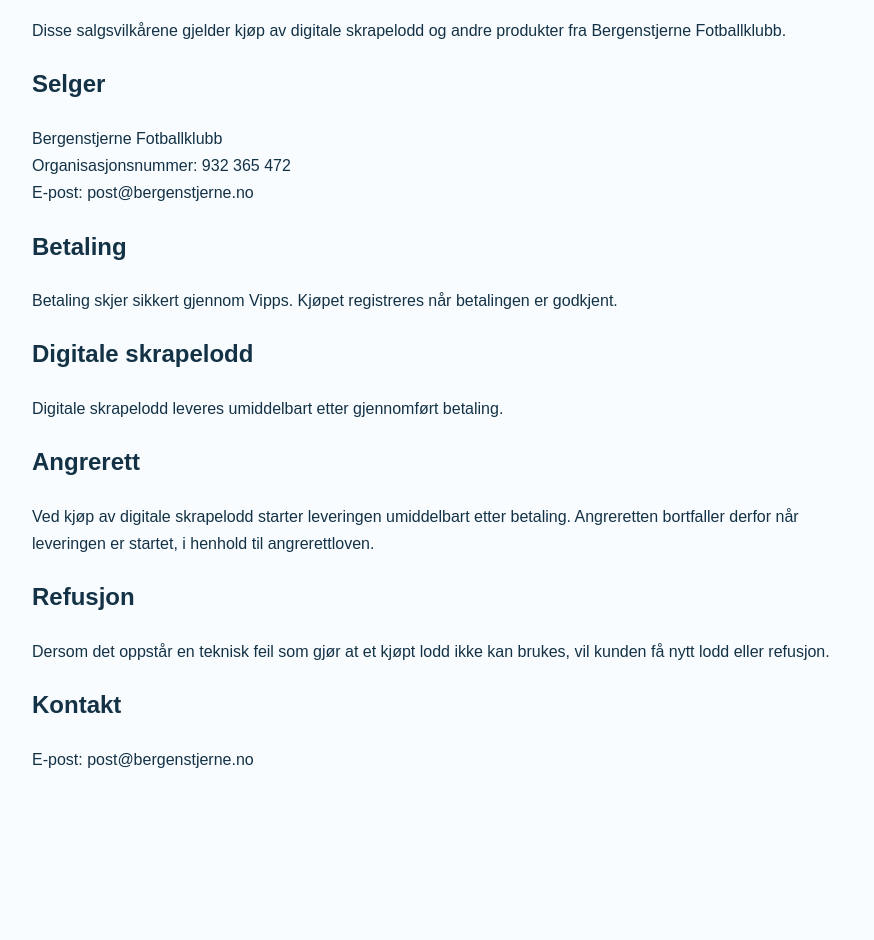
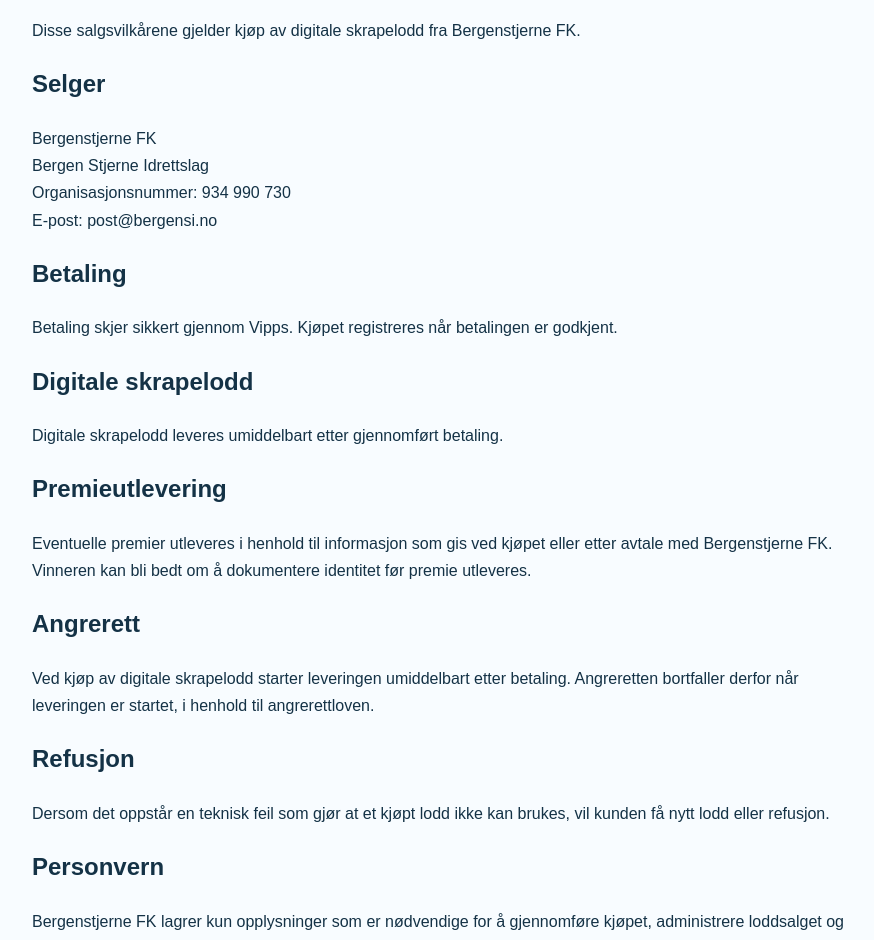
Before and after one commit to kjell-aage/bergenstjerne-lodd-ny, a Next.js app: page /salgsvilkar in a window 1280 px wide. Shown: the part 120-1060 px from the top of the page, without its empty margins (198-1072 px from the left). Before the commit the page ends 949 px from the top, so only its background shows below. Built offline with nearby package versions, Linux system fonts and the light colour scheme.

Commit message:
Oppdater salgsvilkår

```diff
--- a/app/salgsvilkar/page.tsx
+++ b/app/salgsvilkar/page.tsx
@@ -12,16 +12,17 @@ export default function Salgsvilkar() {
       <h1>Salgsvilkår</h1>
 
       <p>
-        Disse salgsvilkårene gjelder kjøp av digitale skrapelodd og andre
-        produkter fra Bergenstjerne Fotballklubb.
+        Disse salgsvilkårene gjelder kjøp av digitale skrapelodd fra
+        Bergenstjerne FK.
       </p>
 
       <h2>Selger</h2>
 
       <p>
-        Bergenstjerne Fotballklubb<br />
-        Organisasjonsnummer: 932 365 472<br />
-        E-post: post@bergenstjerne.no
+        Bergenstjerne FK<br />
+        Bergen Stjerne Idrettslag<br />
+        Organisasjonsnummer: 934 990 730<br />
+        E-post: post@bergensi.no
       </p>
 
       <h2>Betaling</h2>
@@ -35,6 +36,14 @@ export default function Salgsvilkar() {
 
       <p>
         Digitale skrapelodd leveres umiddelbart etter gjennomført betaling.
+      </p>
+
+      <h2>Premieutlevering</h2>
+
+      <p>
+        Eventuelle premier utleveres i henhold til informasjon som gis ved
+        kjøpet eller etter avtale med Bergenstjerne FK. Vinneren kan bli bedt om
+        å dokumentere identitet før premie utleveres.
       </p>
 
       <h2>Angrerett</h2>
@@ -52,10 +61,19 @@ export default function Salgsvilkar() {
         brukes, vil kunden få nytt lodd eller refusjon.
       </p>
 
+      <h2>Personvern</h2>
+
+      <p>
+        Bergenstjerne FK lagrer kun opplysninger som er nødvendige for å
+        gjennomføre kjøpet, administrere loddsalget og utlevere premier.
+        Opplysningene deles ikke med uvedkommende.
+      </p>
+
       <h2>Kontakt</h2>
 
       <p>
-        E-post: post@bergenstjerne.no
+        Bergenstjerne FK<br />
+        E-post: post@bergensi.no
       </p>
     </main>
   );
```
